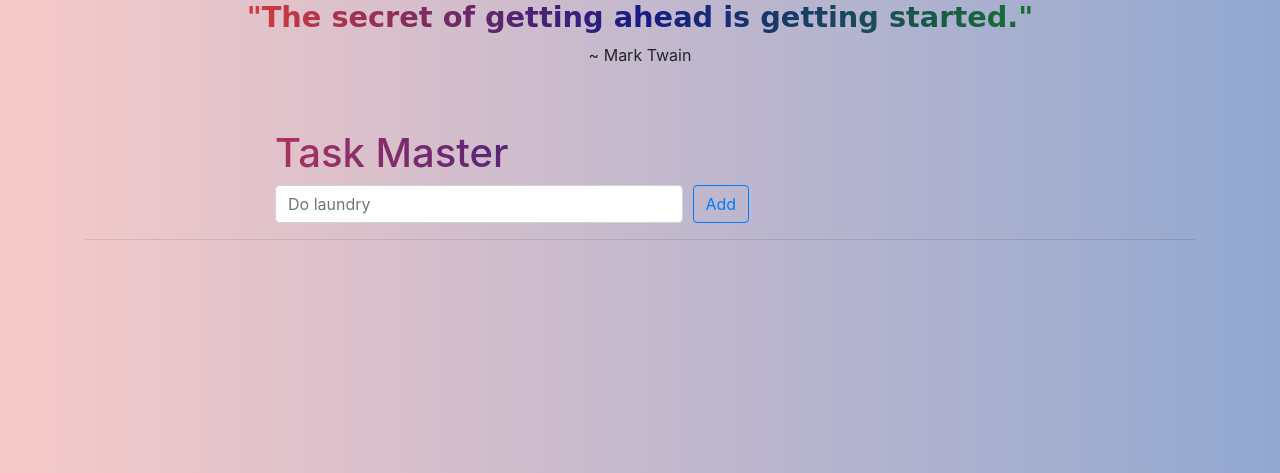
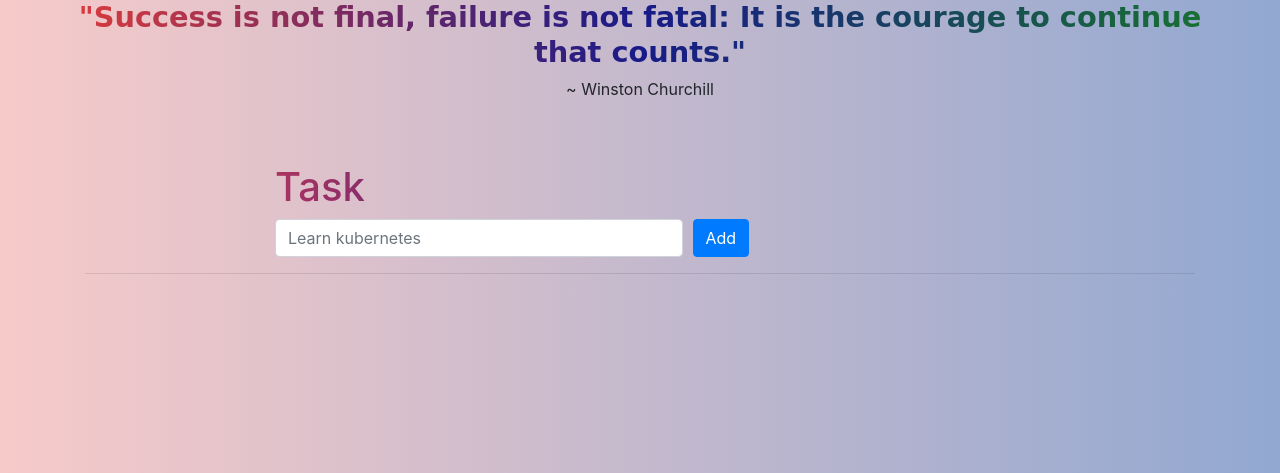
Before and after one commit to infrababa/todoApp-django, a Django app: page /todos/ in a window 1280 px wide. Shown: the top 473 px of the page. Run offline with Django 3.2, Linux system fonts and the light colour scheme; data that the repository does not hold is empty; some libraries are stand-ins or nearby versions.

Commit message:
changed frontend

```diff
--- a/todos/templates/todos/index.html
+++ b/todos/templates/todos/index.html
@@ -12,14 +12,14 @@
     <!-- quote -->
 
     <div class="quote-container">
-          <h2 class="quote">"The secret of getting ahead is getting started."</h2>
-          <p class="quote-author">~ Mark Twain</p>
+          <h2 class="quote">"Success is not final, failure is not fatal: It is the courage to continue that counts." </h2>
+          <p class="quote-author">~ Winston Churchill</p>
         </div>
     <div class="offset-md-2 col-lg-9">
       <div class="page-header">
 
         <h1>
-          Task Master
+          Task
         </h1>
       </div>
     </div>
@@ -32,10 +32,10 @@
         {% csrf_token %}
         <div class="form-row">
           <div class="col-md-6">
-            <input type="text" class="form-control" name="title" placeholder="Do laundry" required>
+            <input type="text" class="form-control" name="title" placeholder="Learn kubernetes" required>
           </div>
           <div class="col-md-6">
-            <button type="submit" name="submit" class="btn btn-outline-primary">
+            <button type="submit" name="submit" class="btn btn-primary">
               Add
             </button>
           </div>
```
